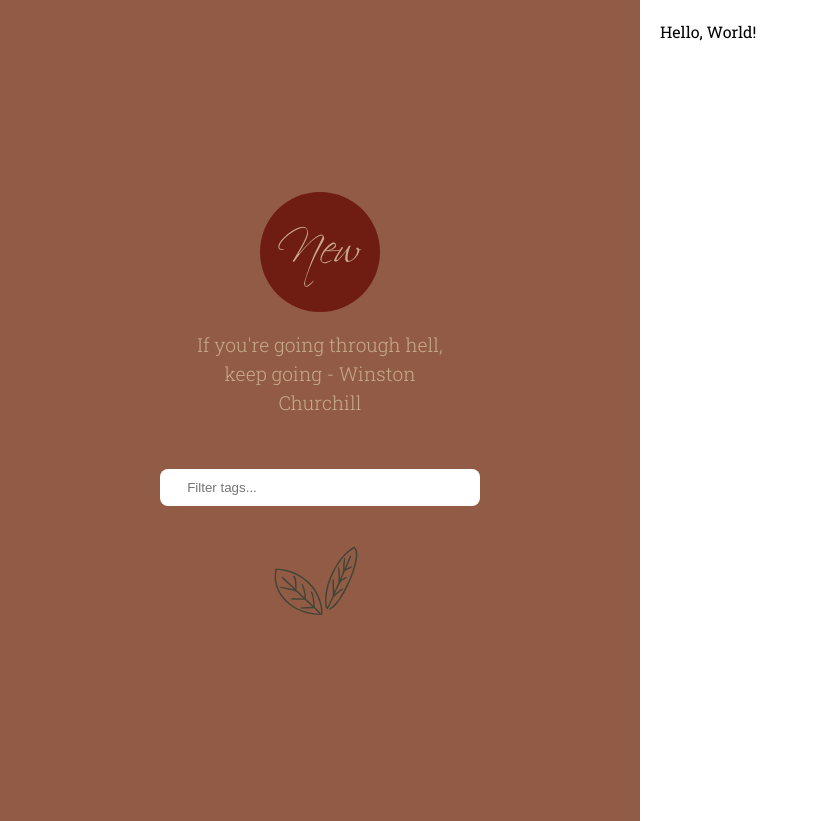
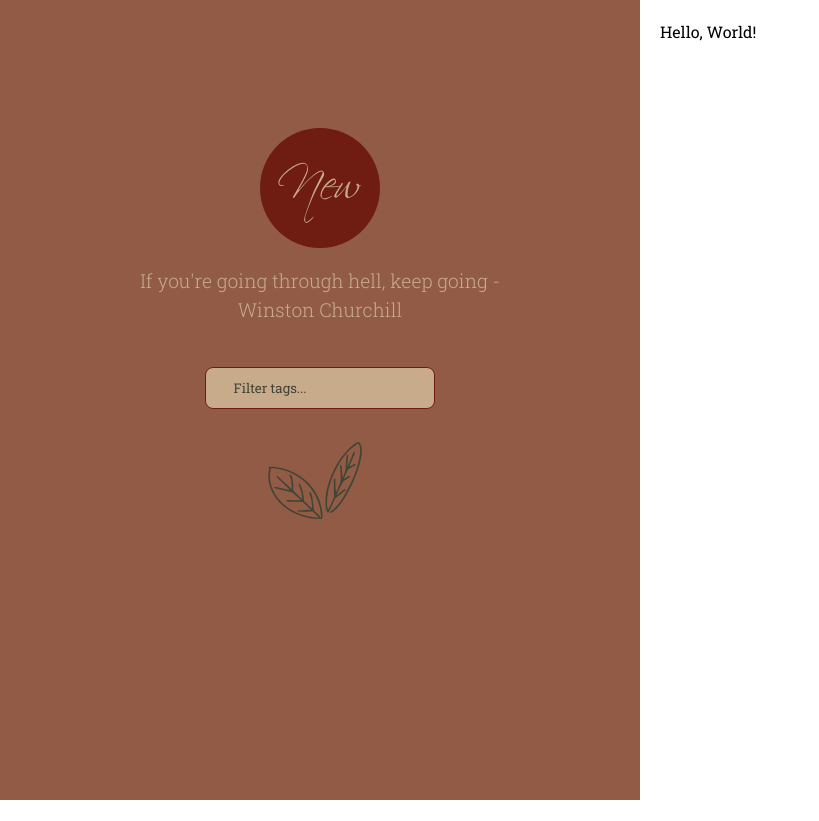
Before and after one commit to monalloyd/journaling-app, a React (Vite) app in the folder client/: page / in a window 1280 px wide. Shown: the whole page, without its empty margins (0-819 px from the left). After the commit the page ends 800 px from the top, so only its background shows below. Built offline with nearby package versions, Linux system fonts and the light colour scheme.

Commit message:
Update css for input field in sidebar

```diff
--- a/client/src/App.css
+++ b/client/src/App.css
@@ -1,10 +1,10 @@
 @font-face {
   font-family: "ScriptinaPro";
   src: local("ScriptinaPro"),
-   url("./assets/fonts/scriptina-pro/ScriptinaPro.otf") format("opentype");
- }
+    url("./assets/fonts/scriptina-pro/ScriptinaPro.otf") format("opentype");
+}
 
- .font-face-sp {
+.font-face-sp {
   font-family: "ScriptinaPro";
 }
 
@@ -23,15 +23,6 @@
   -webkit-text-size-adjust: 100%;
 }
 
-a {
-  font-weight: 500;
-  color: #646cff;
-  text-decoration: inherit;
-}
-a:hover {
-  color: #b4b6e6;
-}
-
 body {
   margin: 0;
   display: flex;
@@ -40,27 +31,6 @@ body {
 h1 {
   font-size: 3.2em;
   line-height: 1.1;
-}
-
-button {
-  border-radius: 8px;
-  border: 1px solid transparent;
-  padding: 0.6em 1.2em;
-  font-size: 1em;
-  font-weight: 500;
-  font-family: inherit;
-  background-color: #1a1a1a;
-  cursor: pointer;
-  transition: border-color 0.25s;
-}
-
-button:hover {
-  border-color: #646cff;
-}
-
-button:focus,
-button:focus-visible {
-  outline: 4px auto -webkit-focus-ring-color;
 }
 
 #root {
--- a/client/src/components/Button/Button.css
+++ b/client/src/components/Button/Button.css
@@ -1,6 +1,6 @@
 .new-button {
     background-color:#6f1c12;
-    color: rgb(200, 171, 139);
+    color: #c8ab8b;
     text-decoration: none;
     display: inline-block;
     padding: 5% 0% 0% 10%;
@@ -10,6 +10,8 @@
     font-size: 200%;
     text-align: center;
     justify-content: center;
+    border: 1px solid transparent;
+    cursor: pointer;
 }
 
 .new-button:focus,
--- a/client/src/components/Searchbar/SearchBar.css
+++ b/client/src/components/Searchbar/SearchBar.css
@@ -1,8 +1,32 @@
-.tag-filter {
+input {
     border-radius: 8px;
     margin-bottom: 10%;
     margin-top: 10%;
-    border: none;
+    border: 1px solid #6f1c12;
     box-sizing: border-box;
     resize: horizontal;
+    padding: 0.7rem 1.7rem;
+    min-width: 10rem;
+    font-family: inherit;
+    font-weight: 400;
+    background-color: #c8ab8b;
+    color: #404536;
 }
+
+input:focus {
+    outline: 2px double;
+    border-color: #626456;
+}
+
+input::placeholder { /* Chrome, Firefox, Opera, Safari 10.1+ */
+    color: #404536;
+    opacity: 1; /* Firefox */
+  }
+
+input::-ms-input-placeholder { /* Internet Explorer 10-11 */
+    color: #404536;
+  }
+
+input::-ms-input-placeholder { /* Microsoft Edge */
+    color: #404536;
+  }
--- a/client/src/layouts/Sidebar/Sidebar.css
+++ b/client/src/layouts/Sidebar/Sidebar.css
@@ -14,33 +14,9 @@
     display: flex;
     flex-direction: column;
     align-items: center;
-    padding: 30%;
+    padding: 20%;
     background-color: #925b45;
     color: #c8ab8b;
     font-size: 1.5rem;
     font-weight: bold;
 }
-
-/* .sidebar nav button {
-    padding: 0.7rem 1.7rem;
-    font-weight: bold;
-}
-
-.sidebar nav button:hover {
-    box-shadow: 0px 0px 5px rgb(255, 255, 255);
-} */
-
-.sidebar input {
-    padding: 0.7rem 1.7rem;
-    min-width: 20rem;
-}
-
-.sidebar a {
-    font-weight: 500;
-    color: white;
-    text-decoration: inherit;
-}
-
-.sidebar a:hover {
-    color: #ecedfe;
-}
```
